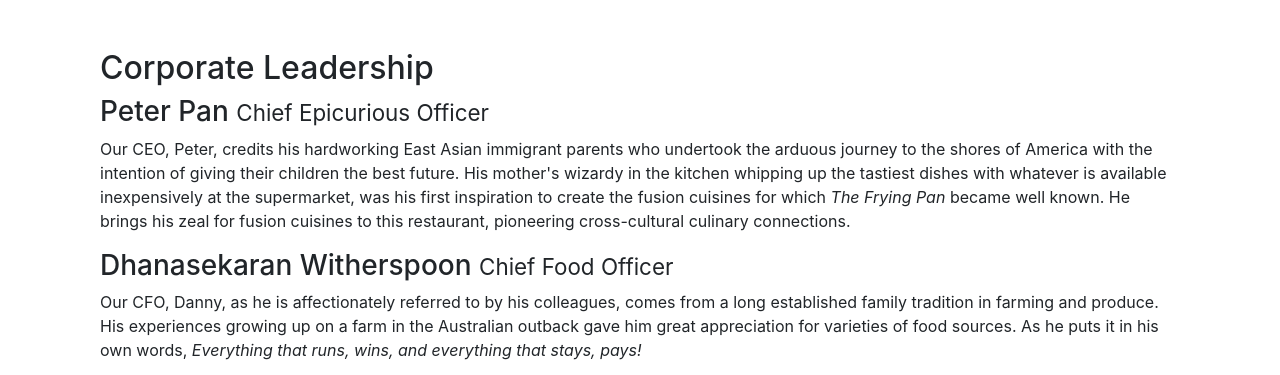
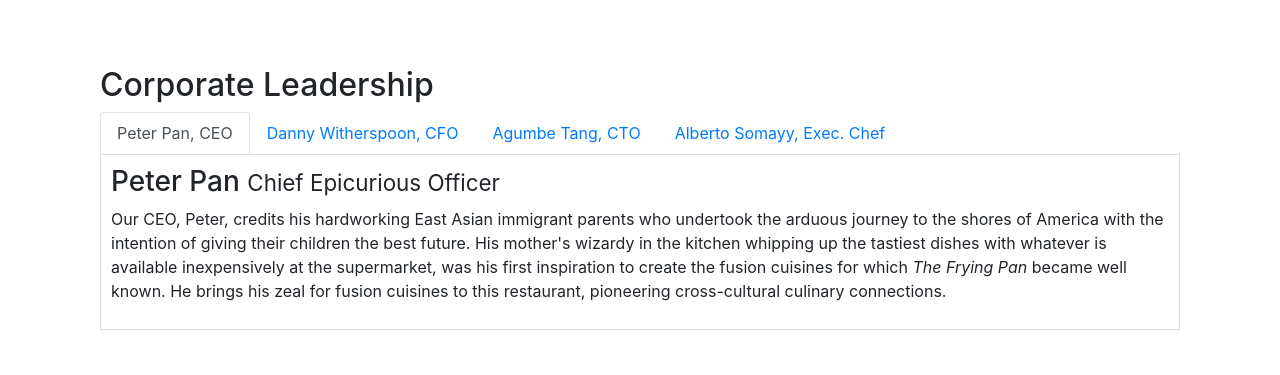
Before and after one commit to tkalejandro/conFusion, a website: page aboutUs.html in a window 1280 px wide. Shown: the part 978-1353 px from the top of the page. Drawn offline with nearby package versions, Linux system fonts and the light colour scheme.

Commit message:
Added Tabs

```diff
--- a/aboutUs.html
+++ b/aboutUs.html
@@ -104,14 +104,43 @@
         <div class="row row-content align-items-center">
             <div class="col-12 col-sm">
                 <h2>Corporate Leadership</h2>
+
+                <ul class="nav nav-tabs">
+                    <li class="nav-item">
+                        <a class="nav-link active" href="#peter" role="tab" data-toggle="tab"> Peter Pan, CEO</a>
+                    </li>
+                    <li>
+                        <a class="nav-link" href="#danny" role="tab" data-toggle="tab">Danny Witherspoon, CFO</a>
+                    </li>
+                    <li>
+                        <a class="nav-link" href="#agumbe" role="tab" data-toggle="tab">Agumbe Tang, CTO</a>
+                    </li>
+                    <li>
+                        <a class="nav-link" href="#alberto" role="tab" data-toggle="tab">Alberto Somayy, Exec. Chef</a>
+                    </li>
+                </ul>
+                <div class="tab-content">
+                    <div role="tabpanel" class="tab-pane fade show active" id="peter">
                         <h3>Peter Pan <small>Chief Epicurious Officer</small></h3>
                         <p class="d-none d-sm-block">Our CEO, Peter, credits his hardworking East Asian immigrant parents who undertook the arduous journey to the shores of America with the intention of giving their children the best future. His mother's wizardy in the kitchen whipping up the tastiest dishes with whatever is available inexpensively at the supermarket, was his first inspiration to create the fusion cuisines for which <em>The Frying Pan</em> became well known. He brings his zeal for fusion cuisines to this restaurant, pioneering cross-cultural culinary connections.</p>
+                    </div>
+
+                    <div role="tabpanel" class="tab-pane fade" id="danny">
                         <h3>Dhanasekaran Witherspoon <small>Chief Food Officer</small></h3>
                         <p class="d-none d-sm-block">Our CFO, Danny, as he is affectionately referred to by his colleagues, comes from a long established family tradition in farming and produce. His experiences growing up on a farm in the Australian outback gave him great appreciation for varieties of food sources. As he puts it in his own words, <em>Everything that runs, wins, and everything that stays, pays!</em></p>
+                    </div>
+
+                    <div role="tabpanel" class="tab-pane fade" id="agumbe">
                         <h3>Agumbe Tang <small>Chief Taste Officer</small></h3>
                         <p class="d-none d-sm-block">Blessed with the most discerning gustatory sense, Agumbe, our CTO, personally ensures that every dish that we serve meets his exacting tastes. Our chefs dread the tongue lashing that ensues if their dish does not meet his exacting standards. He lives by his motto, <em>You click only if you survive my lick.</em></p>
+                    </div>
+
+                    <div role="tabpanel" class="tab-pane" id="alberto">
                         <h3>Alberto Somayya <small>Executive Chef</small></h3>
                         <p class="d-none d-sm-block">Award winning three-star Michelin chef with wide International experience having worked closely with whos-who in the culinary world, he specializes in creating mouthwatering Indo-Italian fusion experiences. He says, <em>Put together the cuisines from the two craziest cultures, and you get a winning hit! Amma Mia!</em></p>
+                    </div>
+                </div>
+
             </div>
        </div>
        <div class="row row-content">
--- a/css/styles.css
+++ b/css/styles.css
@@ -37,3 +37,10 @@
 .navbar-dark {
     background-color: #512DA8;
 }
+
+.tab-content {
+    border-left: 1px solid #ddd;
+    border-right: 1px solid #ddd;
+    border-bottom: 1px solid #ddd;
+    padding: 10px;
+}
```
Lines whose indentation alone changed are shown as unchanged.
